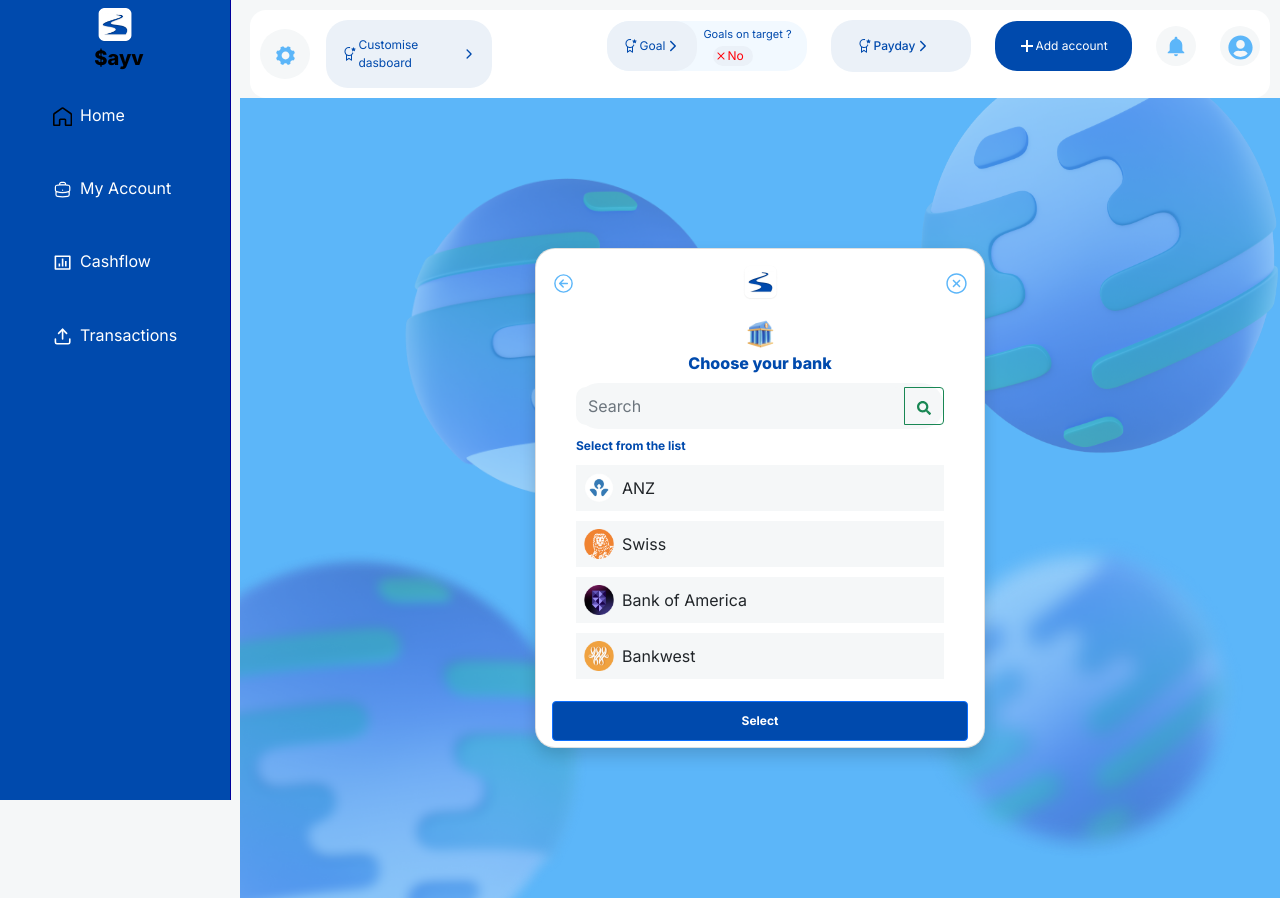
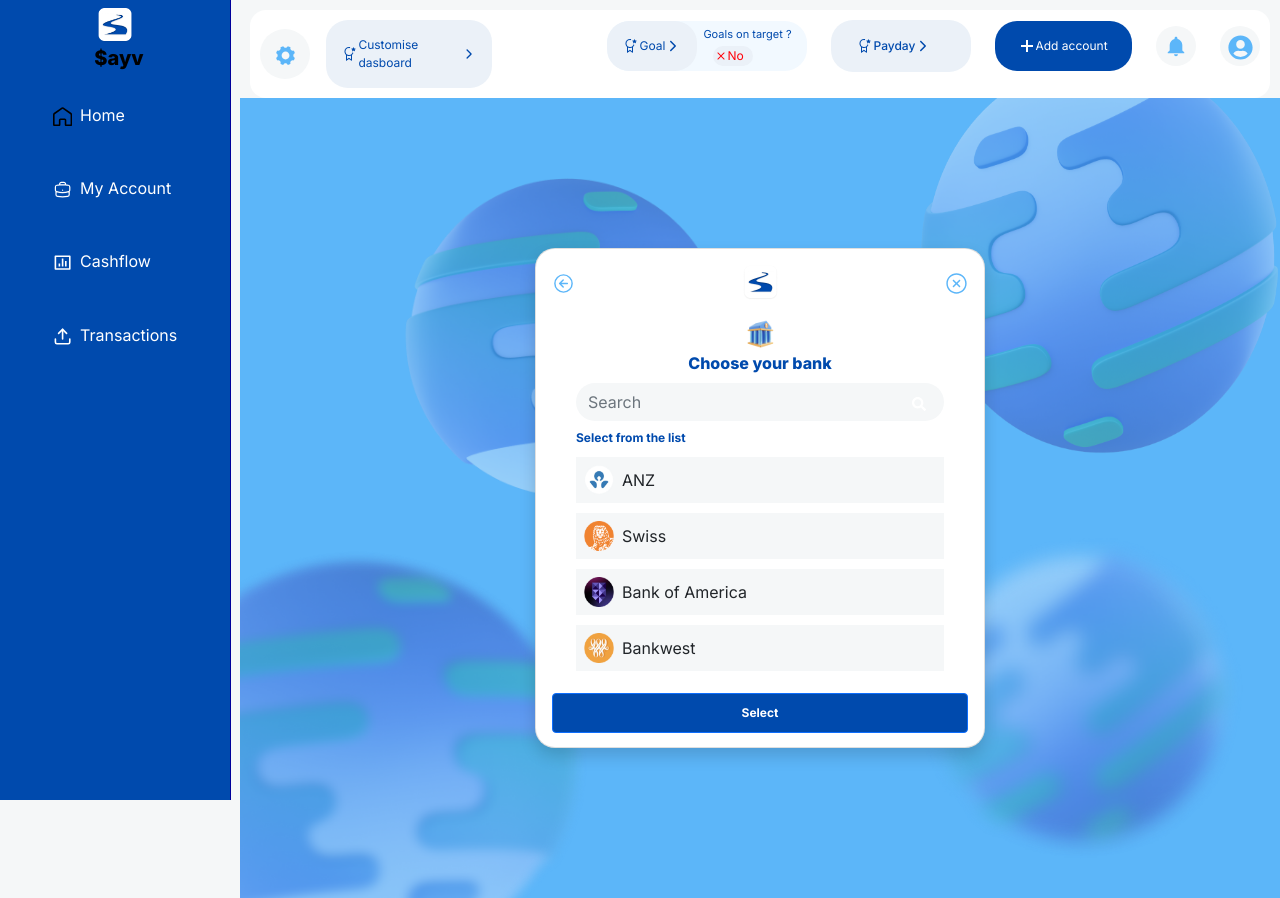
Before and after one commit to Arul-1911/savy-frontend-user, a React (Create React App) app: page /user/choose-bank in a window 1280 px wide. Built offline with nearby package versions, Linux system fonts and the light colour scheme; sample sign-in values are in the browser's storage.

Commit message:
Bug fixes

```diff
--- a/src/components/layout/SearchField.js
+++ b/src/components/layout/SearchField.js
@@ -1,12 +1,10 @@
 import React, { useState } from "react";
-import { Form, FormControl, Button, InputGroup } from "react-bootstrap";
+import { Form, FormControl, InputGroup } from "react-bootstrap";
 import { FaSearch } from "react-icons/fa";
 
 const SearchField = ({
   label,
   onSearch,
-  // setQuery,
-  // query,
   placeholder = "Search",
   disabled = false,
 }) => {
@@ -18,49 +16,45 @@
   };
 
   return (
-    <Form
-      inline
-      onSubmit={handleSubmit}
-      style={{ display: "inline-block", borderRadius: "10px" }}
-      className="w-100"
-    >
-      <Form.Group
-        style={{
-          backgroundColor: "rgba(245, 247, 248, 1) ",
-          borderRadius: "40px",
-        }}
-      >
-        {label && <Form.Label className="">{label}</Form.Label>}
-        <InputGroup className="py-1 w-100">
-          {/* <InputGroup.Prepend> */}
-
-          {/* </InputGroup.Prepend> */}
+    <Form inline onSubmit={handleSubmit}>
+      <Form.Group>
+        {label && <Form.Label>{label}</Form.Label>}
+        <InputGroup>
           <FormControl
             style={{
               backgroundColor: "rgba(245, 247, 248, 1)",
-              borderRadius: "10px",
+              borderTopLeftRadius: "20px",
+              borderBottomLeftRadius: "20px",
             }}
             type="text"
             placeholder={placeholder}
-            className="mr-sm-2 border-0"
+            className="border-0"
             value={query}
             disabled={disabled}
             onChange={(e) => setQuery(e.target.value)}
           />
-          {/* <InputGroup.Text
-            color="rgba(92, 182, 249, 1)"
-            // style={{
-            //   backgroundColor: "rgba(92, 182, 249, 1)",
-            //   color: "white",
-            //   borderRadius: "50%",
-            //   zIndex: 2,
-            // }}
+          <InputGroup.Text
+            style={{
+              borderTopRightRadius: "20px",
+              borderBottomRightRadius: "20px",
+              backgroundColor: "rgba(245, 247, 248, 1)",
+            }}
             className="border-0"
-          > */}
-          <Button variant="outline-success" type="submit">
-            <FaSearch type="submit" size={14} />
-          </Button>
-          {/* </InputGroup.Text> */}
+          >
+            <button
+              style={{
+                backgroundColor: "rgba(92, 182, 249, 1)",
+                color: "white",
+                borderRadius: "50%",
+                border: "none",
+                outline: "none",
+                background: "transparent",
+              }}
+              type="submit"
+            >
+              <FaSearch size={14} />
+            </button>
+          </InputGroup.Text>
         </InputGroup>
       </Form.Group>
     </Form>
--- a/src/pages/Transactions/Transactions.js
+++ b/src/pages/Transactions/Transactions.js
@@ -44,7 +44,6 @@
 
   return (
     <MotionDiv>
-      <Container>
       <h3
         style={{
           fontWeight: 600,
@@ -52,12 +51,9 @@
       >
         Transactions
       </h3>
-
-        <Row className="mt-4">
-          <Col>
       <DashboardCard>
-              <div className="d-flex align-items-cente gap-3">
-                <div className="w-25">
+        <div className="d-flex align-items-center flex-wrap gap-3">
+          <div>
             <SearchField placeholder="Search" onSearch={setQuery} />
           </div>
           <Image
@@ -100,7 +96,7 @@
                     key={tran?._id}
                     className="d-flex justify-content-between align-items-center "
                   >
-                          <div className="d-flex align-items-center gap-2">
+                    <div className="d-flex  gap-2">
                       <Image
                         width={"50px"}
                         height={"50px"}
@@ -136,7 +132,7 @@
                         fontWeight: 800,
                       }}
                     >
-                            {tran?.amount}
+                      ${tran?.amount}
                     </div>
                   </li>
                 );
@@ -152,8 +148,6 @@
               ))}
         </ul>
       </DashboardCard>
-          </Col>
-        </Row>
 
       <TransactionComponents
         show={transactionModal}
@@ -170,7 +164,6 @@
         setDate={setDate}
       />
       <Filter show={openFilter} hide={setOpenFilter} />
-      </Container>
     </MotionDiv>
   );
 };
--- a/src/pages/Transactions/TransationComponents/TransactionComponents.js
+++ b/src/pages/Transactions/TransationComponents/TransactionComponents.js
@@ -209,7 +209,7 @@
     <ModalWindow show={show} onHide={hide}>
       {active === 1 && (
         <>
-          <div className="d-flex justify-content-between">
+          <div className="d-flex align-items-center flex-wrap justify-content-between">
             <IoArrowBackCircleOutline
               color="rgba(92, 182, 249, 1)"
               cursor={"pointer"}
@@ -218,7 +218,7 @@
             />
             <div
               style={{
-                margin: "auto 120px",
+                // margin: "auto 120px",
                 fontWeight: 600,
                 fontSize: "18px",
                 color: "rgba(55, 73, 87, 1)",
@@ -228,7 +228,7 @@
             </div>
 
             <button
-              className="px-2 py-1"
+              // className="px-2 py-1"
               style={{
                 backgroundColor: "white",
                 color: "var(--primary-color)",
```
Lines whose indentation alone changed are shown as unchanged.
